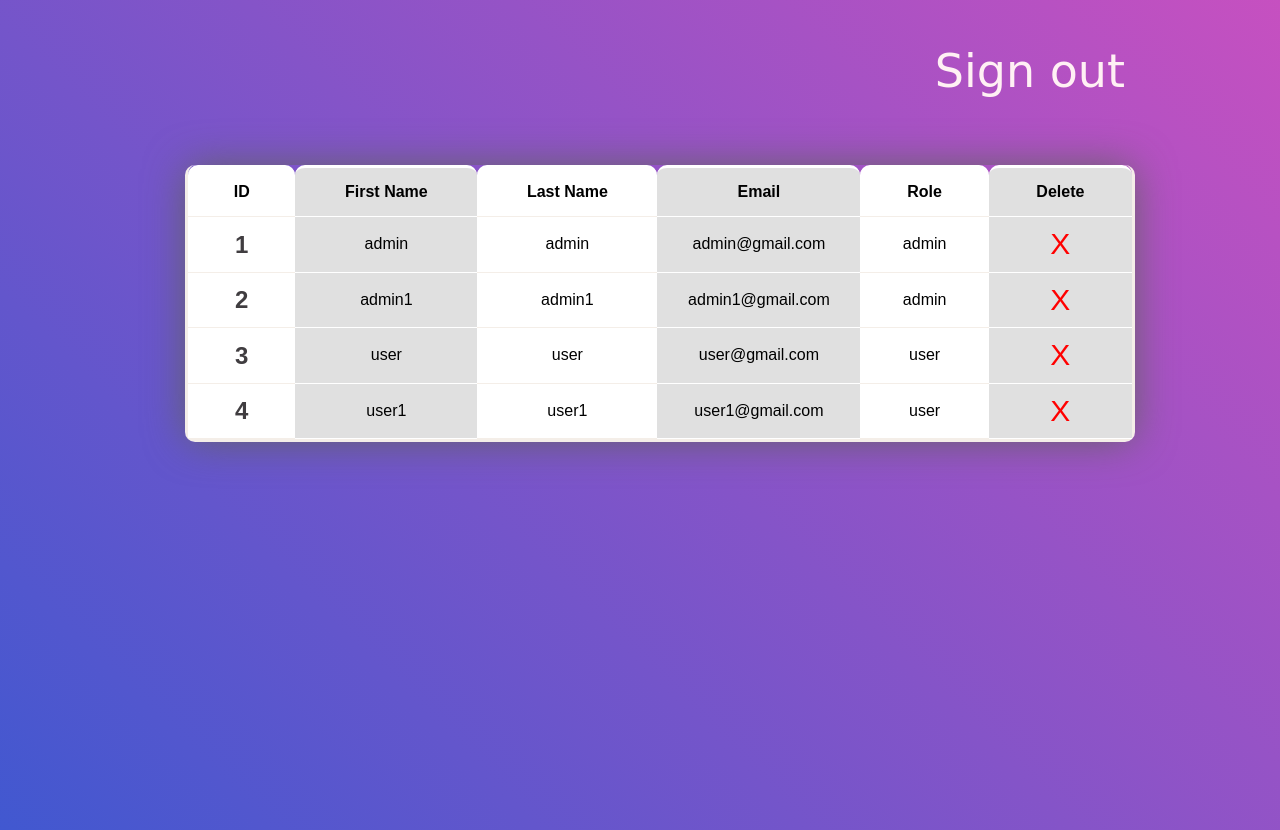
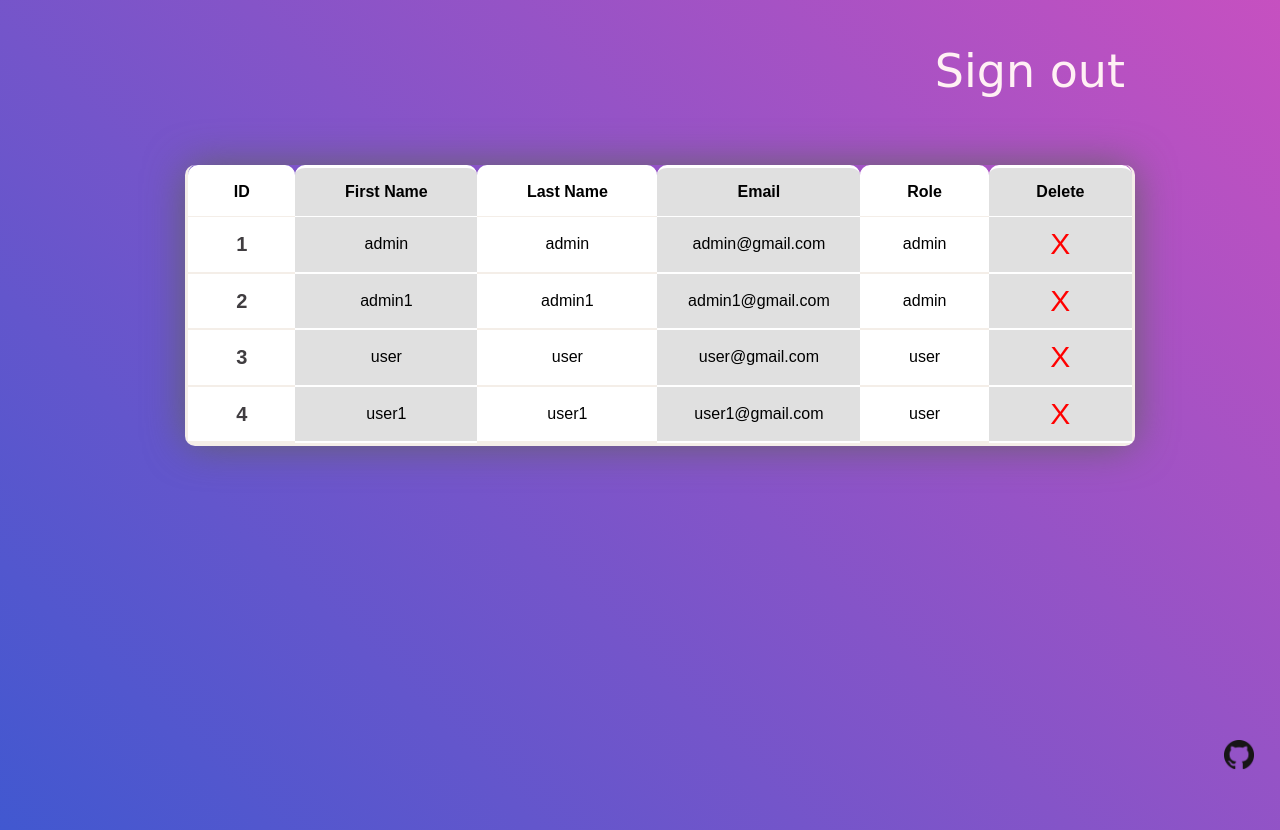
Before and after one commit to SValentyn/PHP-REST-API, a PHP site: page /admin-account.php in a window 1280 px wide. Run offline with PHP 8.4, Linux system fonts and the light colour scheme; the visitor is signed in with stand-in values (Sample User, id 1); data comes from the database, SQL or seed files in the repository.

Commit message:
Added an icon with a link on GitHub

```diff
--- a/admin-account.php
+++ b/admin-account.php
@@ -118,6 +118,13 @@ $_SESSION["role"] = "admin";
                     </div>
                 </div>
             </div>
+            <div id="footer">
+                <div>
+                    <a href="https://github.com/SValentyn/PHP-REST-API">
+                        <img id="github-ico" src="assets/images/icons/GitHub-Mark-32px.ico" title="View code on GitHub" alt="View code on GitHub"/>
+                    </a>
+                </div>
+            </div>
         </div>
     </div>
     <script src="assets/js/ajax.js"></script>
--- a/assets/css/index.css
+++ b/assets/css/index.css
@@ -68,7 +68,7 @@ th:nth-child(odd) {
 td {
     padding: 10px 20px;
     text-align: center;
-    border-bottom: 1px solid #F4EEE8;
+    border-bottom: 2px solid #F4EEE8;
     transition: all 0.5s linear;
 }
 
@@ -85,6 +85,19 @@ td:nth-child(even) {
 
 td:nth-child(odd) {
     background: #ffffff;
+}
+
+.user-id {
+    font-size: 20px;
+    color: #403d40;
+    text-decoration: none;
+}
+
+.delete-button {
+    font-size: 30px;
+    color: red;
+    text-decoration: none;
+    cursor: pointer;
 }
 
 .round-top {
@@ -114,3 +127,25 @@ td:nth-child(odd) {
 a:active {
     text-shadow: 0 1px 2px #000000;
 }
+
+#footer {
+    position: fixed;
+    left: 0;
+    right: 0;
+    bottom: 0;
+    color: #ffffff;
+}
+
+#footer div {
+    padding: 26px;
+    text-align: right;
+}
+
+#github-ico {
+    width: 30px;
+    height: 30px;
+}
+
+#github-ico:hover {
+    opacity: 0.7;
+}
--- a/assets/js/admin-account.js
+++ b/assets/js/admin-account.js
@@ -12,12 +12,12 @@ function loadUsers() {
             users.forEach(user => {
                 document.querySelector('.table-body').innerHTML +=
                     `<tr>
-                        <td><a class="user-id" style="text-decoration: none; font-size: 24px;color: #403d40;" href="#win1" onclick="getDataById(${user.id})">${user.id}</a></td>
+                        <td><a class="user-id" title="Get user info" href="#win1" onclick="getDataById(${user.id})">${user.id}</a></td>
                         <td>${user.first_name}</td>
                         <td>${user.last_name}</td>
                         <td>${user.email}</td>
                         <td>${user.role}</td>
-                        <td><a style="color: red; text-decoration: none; font-size: 30px" onclick="deleteById(${user.id})">X</a></td>
+                        <td><a class="delete-button" title="Delete user" onclick="deleteById(${user.id})">X</a></td>
                     </tr>`;
             })
         }
```
Also changed, not shown: index.php (+7 -0 lines), user-account.php (+7 -0 lines), assets/images/icons/GitHub-Mark-32px.ico (added).
